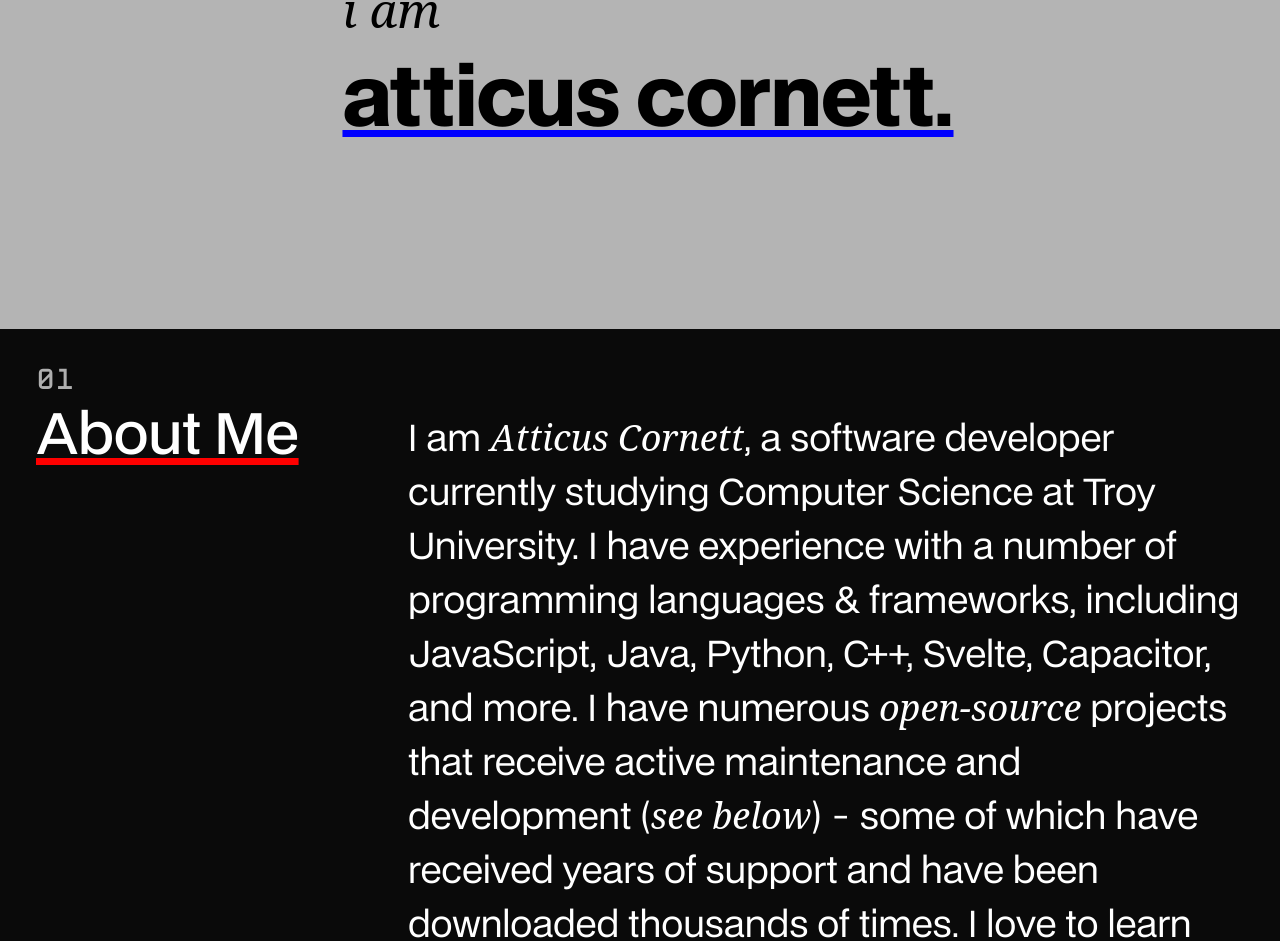
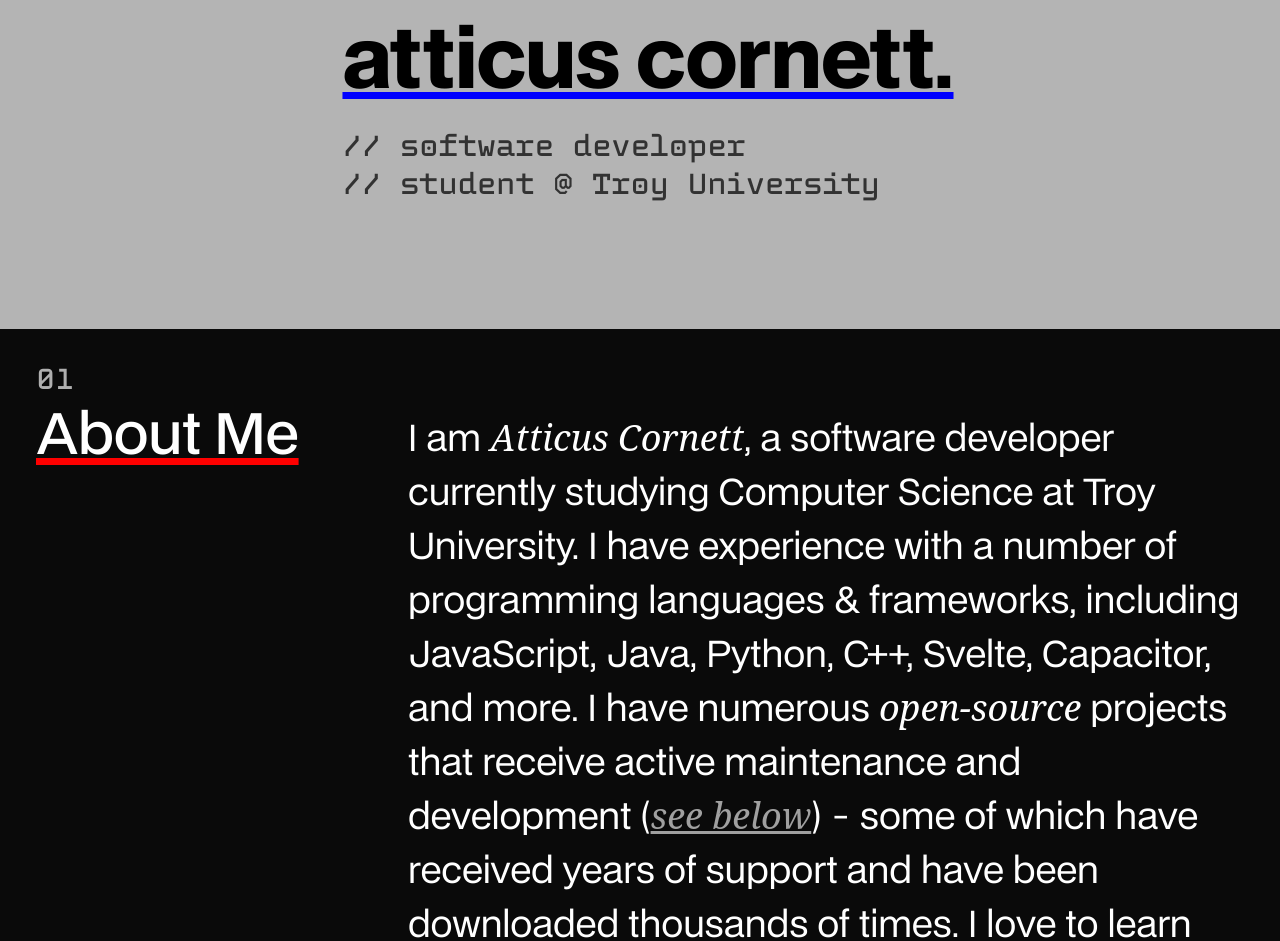
Before and after one commit to atticuscornett/atticuscornett.github.io, a SvelteKit app: page / in a window 1280 px wide. Shown: the part 191-1132 px from the top of the page. Built offline with nearby package versions, Linux system fonts and the light colour scheme.

Commit message:
Minor Text Changes

```diff
--- a/src/routes/+page.svelte
+++ b/src/routes/+page.svelte
@@ -6,6 +6,8 @@ import Section from "$lib/components/Section.svelte";
     <div class="introduction">
         <h2 class="head">i am</h2>
         <h1 class="underline">atticus cornett.</h1>
+        <h3>// software developer<br>
+            // student @ Troy University</h3>
     </div>
 </Section>
 <Section name="about-me" style="black">
@@ -20,7 +22,7 @@ import Section from "$lib/components/Section.svelte";
             I have experience with a number of programming languages & frameworks, including JavaScript, Java, Python,
             C++, Svelte, Capacitor, and more.
             I have numerous <span class="italic">open-source</span> projects that receive active maintenance and development
-            (<span class="italic">see below</span>) - some of which have received years of support and have been downloaded thousands of times.
+            (<a href="#projects" class="light-link">see below</a>) - some of which have received years of support and have been downloaded thousands of times.
             I love to learn new technologies and build things that are real, functional, and useful.
             If I sound like someone you would like to work with, <a href="#contact" class="light-link">please reach out!</a>
         </p>
@@ -144,5 +146,4 @@ import Section from "$lib/components/Section.svelte";
         font-style: italic;
         font-weight: 400;
     }
-
 </style>
```
